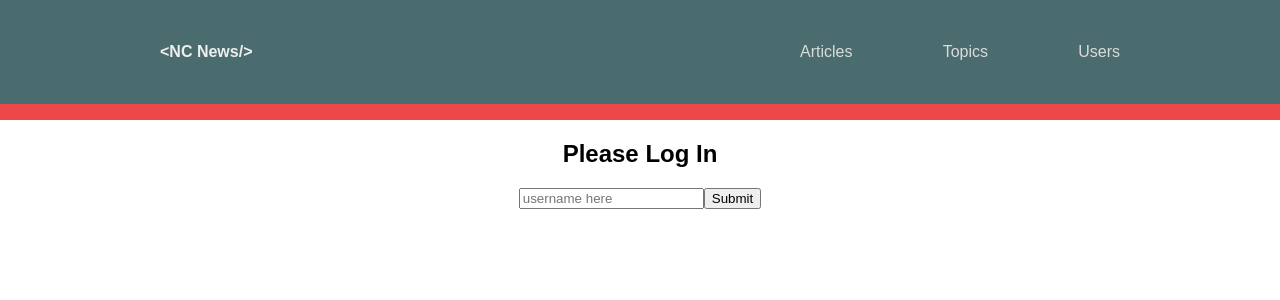
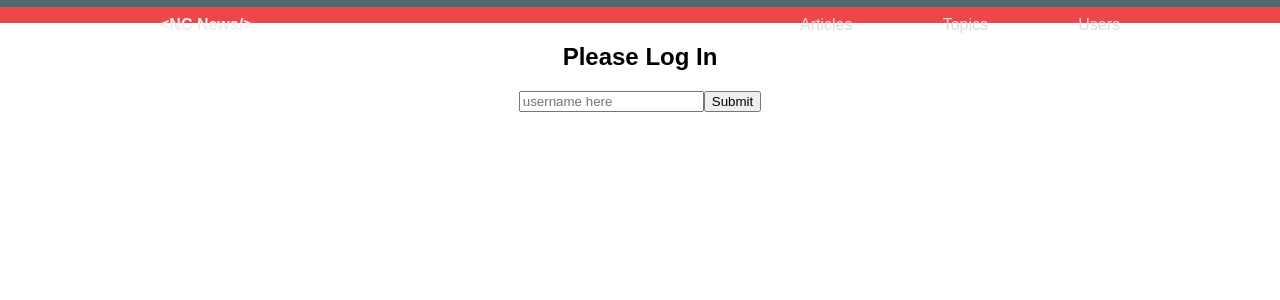
Before and after one commit to E-Randz/NC-News-FE, a React (Create React App) app: page / in a window 1280 px wide. Shown: the top 300 px of the page. Built offline with nearby package versions, Linux system fonts and the light colour scheme.

Commit message:
altered 100vh to 100%

```diff
--- a/src/styles/App.css
+++ b/src/styles/App.css
@@ -11,12 +11,12 @@ body {
   margin: 0;
 }
 .App {
-  min-height: 100vh;
+  height: 100%;
   max-width: 100%;
   text-align: center;
   font-family: Arial, Helvetica, sans-serif;
   display: grid;
-  grid-template: 15vh 75vh 10vh/ 1fr;
+  grid-template: 15% 75% 10%/ 1fr;
 }
 .Dashboard {
   grid-row: 3 / 4;
```
